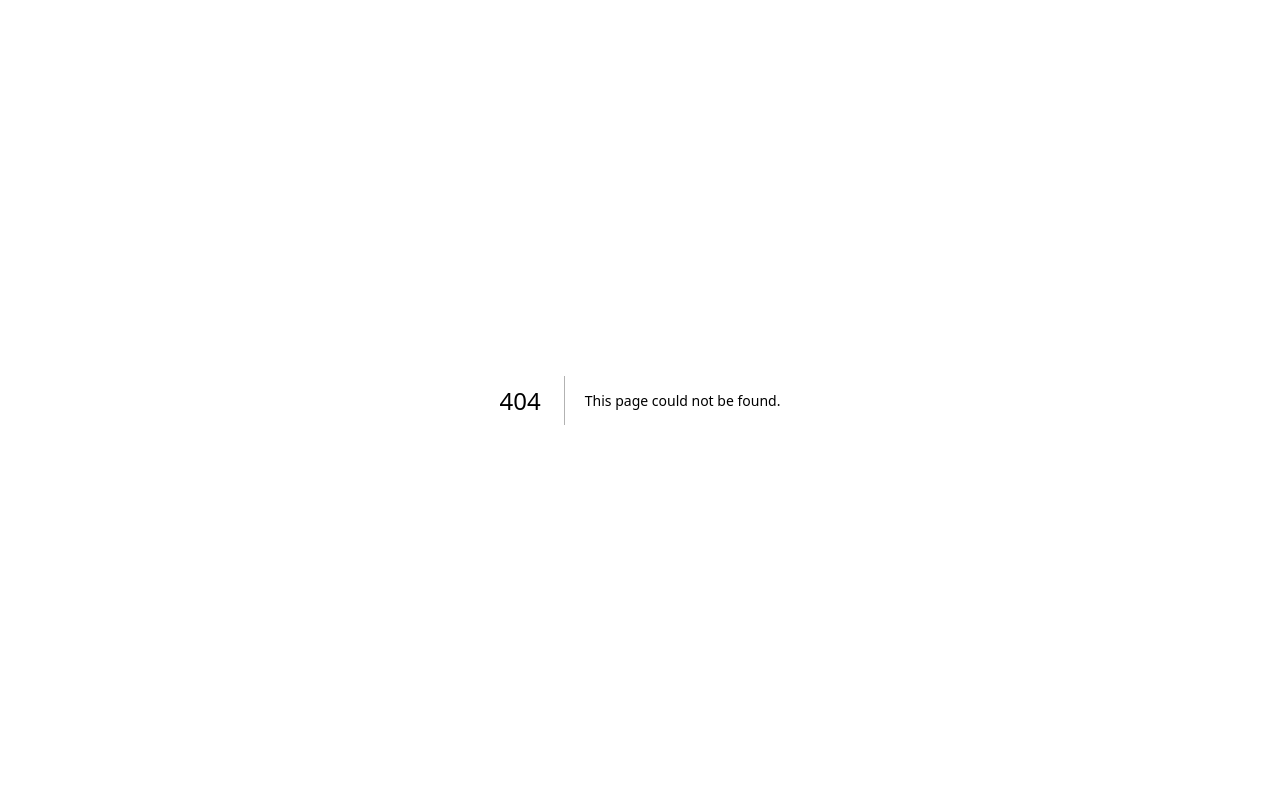
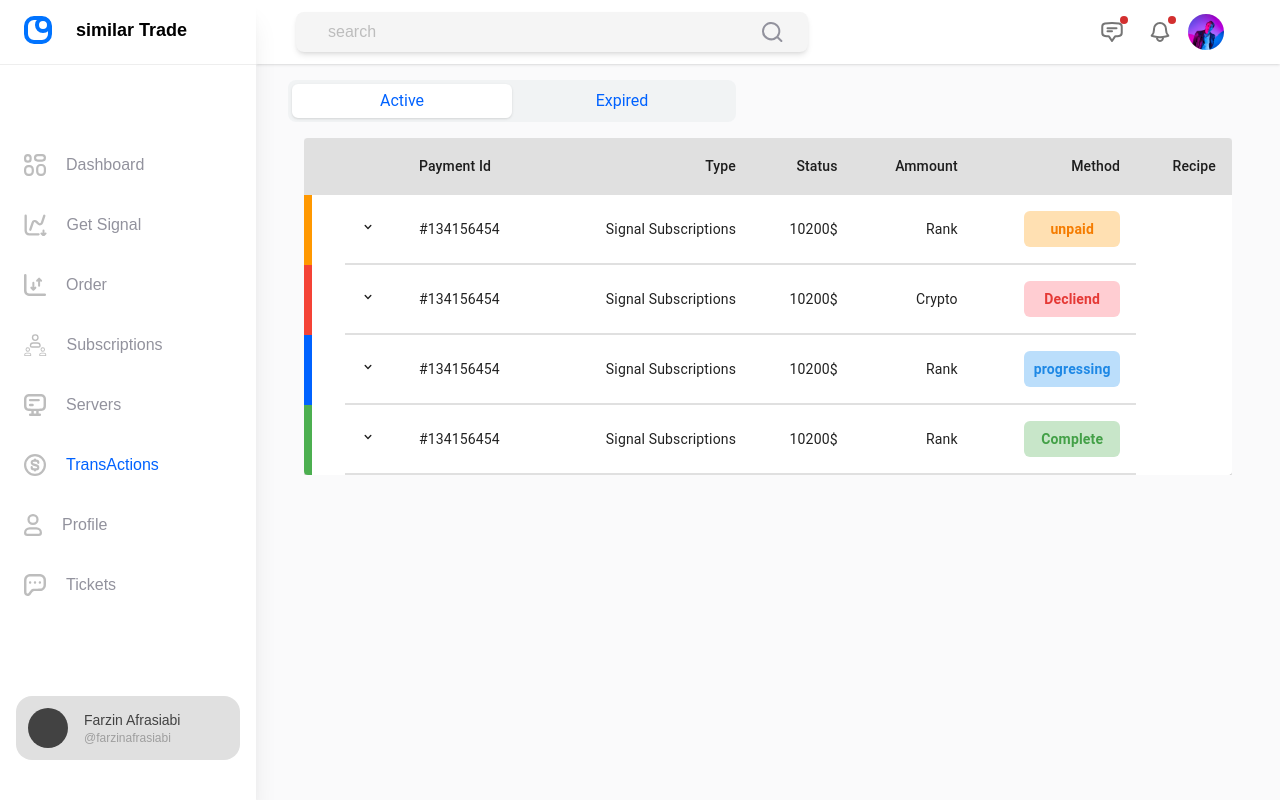
Before and after one commit to FarzinAfrasiabi/similar-trade, a Next.js app: page /transaction/1 in a window 1280 px wide. Before the commit this address had no page. Built offline with nearby package versions, Linux system fonts and the light colour scheme.

Commit message:
add transaction page and table component

```diff
--- a/src/components/table/CollapseTable.js
+++ b/src/components/table/CollapseTable.js
@@ -1,5 +1,4 @@
 import * as React from "react";
-import PropTypes from "prop-types";
 import Box from "@mui/material/Box";
 import Collapse from "@mui/material/Collapse";
 import IconButton from "@mui/material/IconButton";
@@ -20,10 +19,11 @@ import { useState } from "react";
 
 import { CopyToClipboard } from "react-copy-to-clipboard";
 import toast from "react-hot-toast";
+import TransaxtionRow from "./transactionRow";
 
 
 function Row(props) {
-  const { row } = props;
+  const { row , pendingServer = false } = props;
   const [open, setOpen] = React.useState(false);
   const [showPassword, setShowPassword] = useState(false);
   return (
@@ -32,7 +32,7 @@ function Row(props) {
         className="relative transition-all ease-in-out duration-150"
         sx={{ "& > *": { borderBottom: "unset" } }}
       >
-        <th className="absolute left-0 w-2 h-full bg-yellow-400"></th>
+        <th className = {`absolute left-0 w-2 h-full ${pendingServer ? 'bg-blue-800' : 'bg-yellow-500'}`}></th>
         <TableCell>
           <IconButton
             aria-label="expand row"
@@ -123,27 +123,19 @@ function Row(props) {
 
 
 
-export default function CollapsibleTable({rows}) {
+export default function CollapsibleTable({rows , children , pendingServer = false}) {
   return (
     <div className="w-full overflow-hidden">
       <TableContainer component={Paper} sx={{ maxHeight: "90vh" }}>
         <Table aria-label="collapsible table">
-          <TableHead>
-            <TableRow className="bg-gray-300">
-              <TableCell />
-              <TableCell />
-
-              <TableCell>Server ID</TableCell>
-              <TableCell align="right">IP Address</TableCell>
-              <TableCell align="right">Username</TableCell>
-              <TableCell align="right">Signaler</TableCell>
-              <TableCell align="right"></TableCell>
-            </TableRow>
-          </TableHead>
+          {children}
           <TableBody>
-            {rows.map((row , index) => (
-              <Row key={index} row={row} />
-            ))}
+            {rows.map((row , index) => {
+              if(pendingServer){
+                return <Row pendingServer={pendingServer} key={index} row={row} />
+              }
+              return <TransaxtionRow key={index} row={row} />
+            })}
           </TableBody>
         </Table>
       </TableContainer>
--- /dev/null
+++ b/src/components/table/transactionRow.js
@@ -0,0 +1,138 @@
+const { IconButton } = require("@material-tailwind/react");
+const {
+  TableRow,
+  TableCell,
+  Collapse,
+  Box,
+  Typography,
+  Table,
+  TableHead,
+  TableBody,
+} = require("@mui/material");
+const { Fragment, useState } = require("react");
+const { HiChevronUp, HiChevronDown } = require("react-icons/hi");
+
+function TransaxtionRow(props) {
+  const { row } = props;
+  const [open, setOpen] = useState(false);
+  return (
+    <Fragment>
+      <TableRow
+        className="relative transition-all ease-in-out duration-150"
+        sx={{ "& > *": { borderBottom: "unset" } }}
+      >
+        <th
+          className={`absolute left-0 w-2 h-full ${
+            row.status === "unpaid"
+              ? "bg-orange-500"
+              : row.status === "progressing"
+              ? "bg-blue-500"
+              : row.status === "Decliend"
+              ? "bg-red-500"
+              : "bg-green-500"
+          }`}
+        ></th>
+        <TableCell>
+          <button
+            aria-label="expand row"
+            size="small"
+            onClick={() => setOpen(!open)}
+          >
+            {open ? <HiChevronUp /> : <HiChevronDown />}
+          </button>
+        </TableCell>
+        <TableCell component="th" scope="row">
+          {row.paymentId}
+        </TableCell>
+        <TableCell className="text-red-600  text-sm" align="right">
+          {row.type}
+        </TableCell>
+        <TableCell align="right">{row.ammount}</TableCell>
+        <TableCell align="right" className="text-red-600  text-sm">
+          {row.method}
+        </TableCell>
+        <TableCell align="right">
+          <button
+            type="button"
+            className={`p-2 w-24 rounded-md font-semibold ${
+              row.status === "unpaid"
+                ? "bg-orange-100 text-orange-700"
+                : row.status === "progressing"
+                ? "bg-blue-100 text-blue-600 "
+                : row.status === "Decliend"
+                ? "bg-red-100 text-red-600 "
+                : "bg-green-100 text-green-600"
+            }`}
+          >
+            {row.status}
+          </button>
+          {/* {showPassword ? (
+              <CopyToClipboard
+                text={"A12154ar234wef"}
+                onCopy={() => {
+                  toast.success("Copied to clipBoard");
+                  setTimeout(() => {
+                    setShowPassword(false);
+                  }, 2000);
+                }}
+              >
+                <button className="p-2 px-6 rounded-lg shadow-md text-sm bg-gray-300 ">
+                  <span className="flex items-center gap-x-2 ">
+                    A12154ar234wef{" "}
+                    <HiOutlineClipboardDocument className="text-2xl text-gray-700" />
+                  </span>
+                </button>
+              </CopyToClipboard>
+            ) : (
+              <button
+                type="button"
+                className="p-2 px-6 rounded-lg shadow-md text-sm bg-gray-300 "
+                onClick={() => setShowPassword(true)}
+              >
+                Password
+              </button>
+            )} */}
+        </TableCell>
+      </TableRow>
+      <TableRow className="relative">
+        <th
+          className={`absolute left-0 w-2 h-full ${
+            row.status === "unpaid"
+              ? "bg-orange-500"
+              : row.status === "progressing"
+              ? "bg-blue-500"
+              : row.status === "Decliend"
+              ? "bg-red-500"
+              : "bg-green-500"
+          }`}
+        ></th>
+        <TableCell style={{ paddingBottom: 0, paddingTop: 0 }} colSpan={6}>
+          <Collapse in={open} timeout="auto" unmountOnExit>
+            <Box sx={{ margin: 1 }}>
+              <Typography variant="h6" gutterBottom component="div">
+                History
+              </Typography>
+              <Table size="small" aria-label="purchases">
+                <TableHead>
+                  <TableRow>
+                    <TableCell>start</TableCell>
+                    <TableCell>expiredTime</TableCell>
+                  </TableRow>
+                </TableHead>
+                <TableBody>
+                  <TableRow>
+                    <TableCell component="th" scope="row">
+                      {row.startTime}
+                    </TableCell>
+                    <TableCell>{row.expireTime}</TableCell>
+                  </TableRow>
+                </TableBody>
+              </Table>
+            </Box>
+          </Collapse>
+        </TableCell>
+      </TableRow>
+    </Fragment>
+  );
+}
+export default TransaxtionRow;
--- a/src/pages/servers/user/[userId].js
+++ b/src/pages/servers/user/[userId].js
@@ -7,6 +7,7 @@ import {
   TabsBody,
   TabsHeader,
 } from "@material-tailwind/react";
+import { TableCell, TableHead, TableRow } from "@mui/material";
 
 //* for create Data
 function createData(
@@ -226,10 +227,34 @@ const userId = () => {
           </TabsHeader>
           <TabsBody>
             <TabPanel value={"Active"}>
-              <CollapsibleTable rows={ACTIVE_ROWS} />
+              <CollapsibleTable pendingServer={true} rows={ACTIVE_ROWS}>
+                <TableHead>
+                  <TableRow className="bg-gray-300">
+                    <TableCell />
+                    <TableCell />
+                    <TableCell>Server ID</TableCell>
+                    <TableCell align="right">IP Address</TableCell>
+                    <TableCell align="right">Username</TableCell>
+                    <TableCell align="right">Signaler</TableCell>
+                    <TableCell align="right"></TableCell>
+                  </TableRow>
+                </TableHead>
+              </CollapsibleTable>
             </TabPanel>
             <TabPanel value={"Expired"}>
-              <CollapsibleTable rows={EXPIRED_ROWS} />
+              <CollapsibleTable pendingServer={true} rows={EXPIRED_ROWS}>
+                <TableHead>
+                  <TableRow className="bg-gray-300">
+                    <TableCell />
+                    <TableCell />
+                    <TableCell>Server ID</TableCell>
+                    <TableCell align="right">IP Address</TableCell>
+                    <TableCell align="right">Username</TableCell>
+                    <TableCell align="right">Signaler</TableCell>
+                    <TableCell align="right"></TableCell>
+                  </TableRow>
+                </TableHead>
+              </CollapsibleTable>
             </TabPanel>
           </TabsBody>
         </Tabs>
--- /dev/null
+++ b/src/pages/transaction/[transactionById].js
@@ -0,0 +1,180 @@
+import CollapsibleTable from "@/components/table/CollapseTable";
+import Layout from "@/container/layout";
+import {
+  Tab,
+  TabPanel,
+  Tabs,
+  TabsBody,
+  TabsHeader,
+} from "@material-tailwind/react";
+import { TableCell, TableHead, TableRow } from "@mui/material";
+
+//* for create Data
+function createData(
+  paymentId,
+  type,
+  ammount,
+  method,
+  status,
+  startTime,
+  expireTime
+) {
+  return {
+    paymentId,
+    type,
+    ammount,
+    method,
+    status,
+    expireTime,
+    startTime,
+  };
+}
+//* tabs data
+const data = [
+  {
+    label: "Active",
+    value: "Active",
+  },
+  {
+    label: "Expired",
+    value: "Expired",
+  },
+];
+//*Active_Tabs_data
+const ACTIVE_ROWS = [
+  createData(
+    "#134156454",
+    "Signal Subscriptions",
+    "10200$",
+    "Rank",
+    "unpaid",
+    new Date().toLocaleDateString(),
+    new Date().toLocaleDateString()
+  ),
+  createData(
+    "#134156454",
+    "Signal Subscriptions",
+    "10200$",
+    "Crypto",
+    "Decliend",
+    new Date().toLocaleDateString(),
+    new Date().toLocaleDateString()
+  ),
+  createData(
+    "#134156454",
+    "Signal Subscriptions",
+    "10200$",
+    "Rank",
+    "progressing",
+    new Date().toLocaleDateString(),
+    new Date().toLocaleDateString()
+  ),
+  createData(
+    "#134156454",
+    "Signal Subscriptions",
+    "10200$",
+    "Rank",
+    "Complete",
+    new Date().toLocaleDateString(),
+    new Date().toLocaleDateString()
+  ),
+];
+//*Expired TabsData
+const EXPIRED_ROWS = [
+  createData(
+    "#134156454",
+    "192.168.2.2",
+    "Farzin 110101",
+    {
+      user: "Farzin Afrasiabi",
+      TransActionById: "@farzinafrasiabi",
+    },
+    new Date().toLocaleDateString(),
+    new Date().toLocaleDateString()
+  ),
+  createData(
+    "#134156454",
+    "192.168.2.2",
+    "Farzin 110101",
+    {
+      user: "Farzin Afrasiabi",
+      TransActionById: "@farzinafrasiabi",
+    },
+    new Date().toLocaleDateString(),
+    new Date().toLocaleDateString()
+  ),
+  createData(
+    "#134156454",
+    "192.168.2.2",
+    "Farzin 110101",
+    {
+      user: "Farzin Afrasiabi",
+      TransActionById: "@farzinafrasiabi",
+    },
+    new Date().toLocaleDateString(),
+    new Date().toLocaleDateString()
+  ),
+  createData(
+    "#134156454",
+    "192.168.2.2",
+    "Farzin 110101",
+    {
+      user: "Farzin Afrasiabi",
+      TransActionById: "@farzinafrasiabi",
+    },
+    new Date().toLocaleDateString(),
+    new Date().toLocaleDateString()
+  ),
+];
+const TransActionById = () => {
+  return (
+    <Layout>
+      <div className="w-full px-2 ">
+        <Tabs value="Active">
+          <TabsHeader className="max-w-md ">
+            {data.map(({ label, value }) => (
+              <Tab
+                key={value}
+                value={value}
+                className="rounded-xl text-blue-500"
+              >
+                {label}
+              </Tab>
+            ))}
+          </TabsHeader>
+          <TabsBody>
+            <TabPanel value={"Active"}>
+              <CollapsibleTable rows={ACTIVE_ROWS}>
+                <TableHeaders />
+              </CollapsibleTable>
+            </TabPanel>
+            {/* <TabPanel value={"Expired"}>
+              <CollapsibleTable rows={EXPIRED_ROWS}>
+                <TableHeaders />
+              </CollapsibleTable>
+            </TabPanel> */}
+          </TabsBody>
+        </Tabs>
+      </div>
+    </Layout>
+  );
+};
+
+export default TransActionById;
+
+const TableHeaders = () => {
+  return (
+    <TableHead>
+      <TableRow className="bg-gray-300">
+        <TableCell />
+        <TableCell />
+        <TableCell>Payment Id</TableCell>
+        <TableCell align="right">Type</TableCell>
+        <TableCell align="right">Status</TableCell>
+        <TableCell align="right">Ammount</TableCell>
+        <TableCell align="right">Method</TableCell>
+        <TableCell align="right">Recipe</TableCell>
+      </TableRow>
+    </TableHead>
+  );
+};
```
